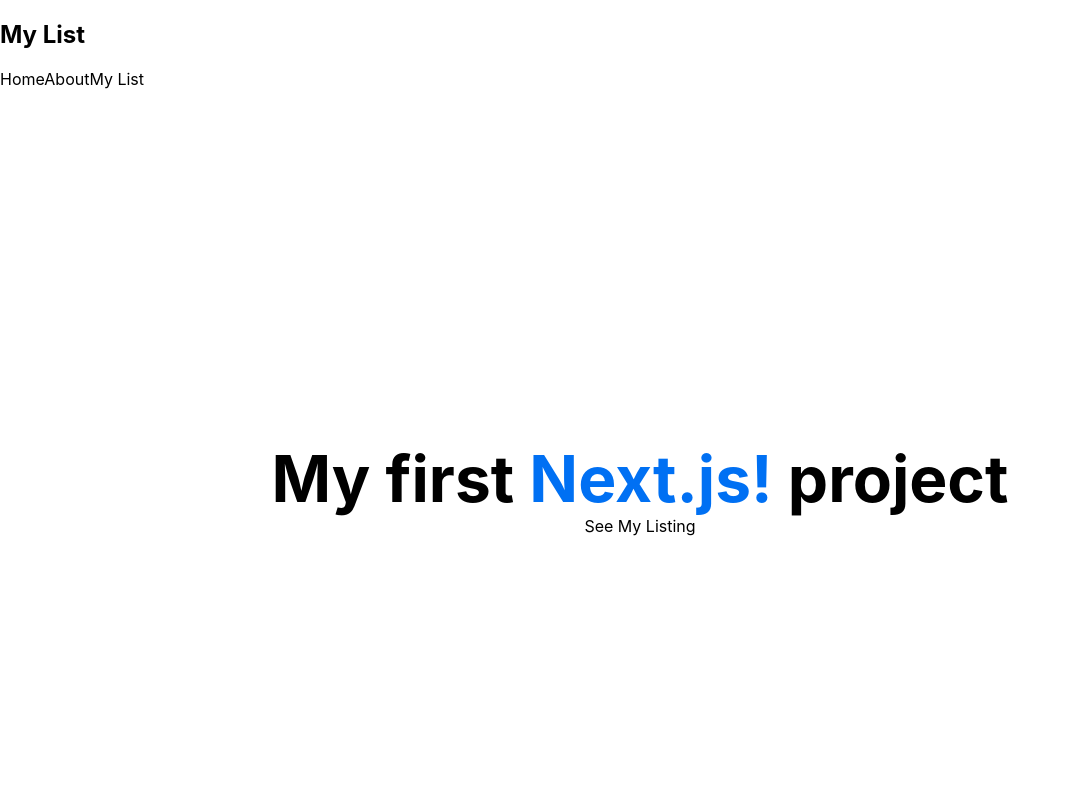
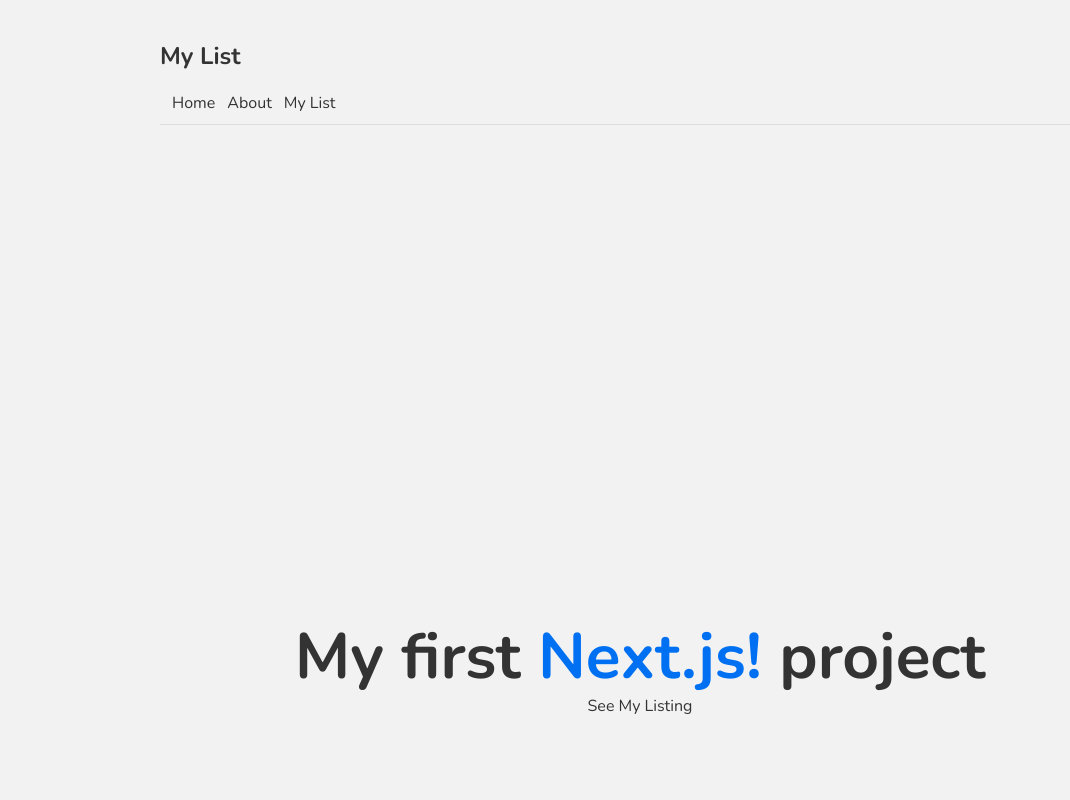
Before and after one commit to sidchopp/next-list, a Next.js app: page / in a window 1280 px wide. Shown: the top 800 px of the page, without its empty margins (0-1070 px from the left). Built offline with nearby package versions, Linux system fonts and the light colour scheme.

Commit message:
global.css updated

```diff
--- a/styles/globals.css
+++ b/styles/globals.css
@@ -1,26 +1,37 @@
-html,
+@import url("https://fonts.googleapis.com/css2?family=Nunito:wght@300;400;600;700&display=swap");
+
 body {
-  padding: 0;
-  margin: 0;
-  font-family: -apple-system, BlinkMacSystemFont, Segoe UI, Roboto, Oxygen,
-    Ubuntu, Cantarell, Fira Sans, Droid Sans, Helvetica Neue, sans-serif;
+  background: #f2f2f2;
+  color: #333;
+  font-family: "Nunito";
 }
-
 a {
-  color: inherit;
+  color: #333;
   text-decoration: none;
 }
-
-* {
-  box-sizing: border-box;
+.content {
+  max-width: 960px;
+  margin: 0 auto;
 }
-
-@media (prefers-color-scheme: dark) {
-  html {
-    color-scheme: dark;
-  }
-  body {
-    color: white;
-    background: black;
-  }
+nav {
+  margin: 10px auto 80px;
+  padding: 10px 0;
+  display: flex;
+  justify-content: flex-end;
+  align-items: flex-end;
+  border-bottom: 1px solid #ddd;
 }
+nav a {
+  margin-left: 12px;
+}
+nav .logo {
+  margin-right: auto;
+}
+footer {
+  display: block;
+  text-align: center;
+  padding: 30px 0;
+  margin-top: 60px;
+  color: #777;
+  border-top: 1px solid #eaeaea;
+}
```
Also changed, not shown: 1 other file (tests, documents, lock files or other folders).
